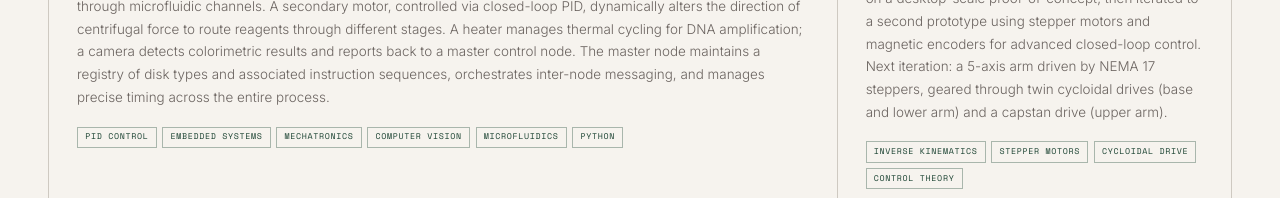
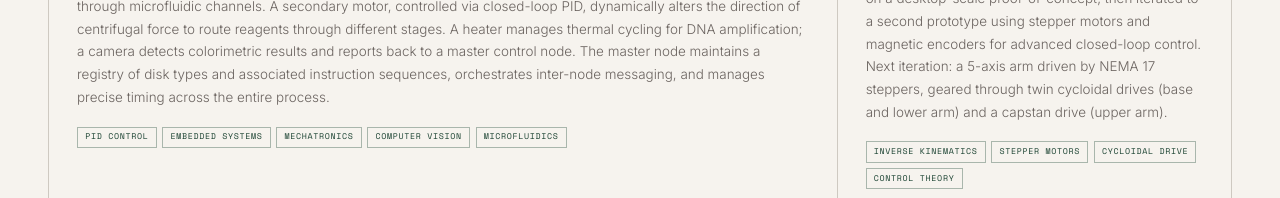
Before and after one commit to Murphy-create/Murphy-create.github.io, a plain HTML site: page index.html in a window 1280 px wide. Shown: the part 3680-3878 px from the top of the page. Drawn offline with nearby package versions, Linux system fonts and the light colour scheme.

Commit message:
Update index.html
fixing info

```diff
--- a/index.html
+++ b/index.html
@@ -728,7 +728,6 @@
           <span class="tag">Mechatronics</span>
           <span class="tag">Computer Vision</span>
           <span class="tag">Microfluidics</span>
-          <span class="tag">Python</span>
         </div>
       </div>
 
```
